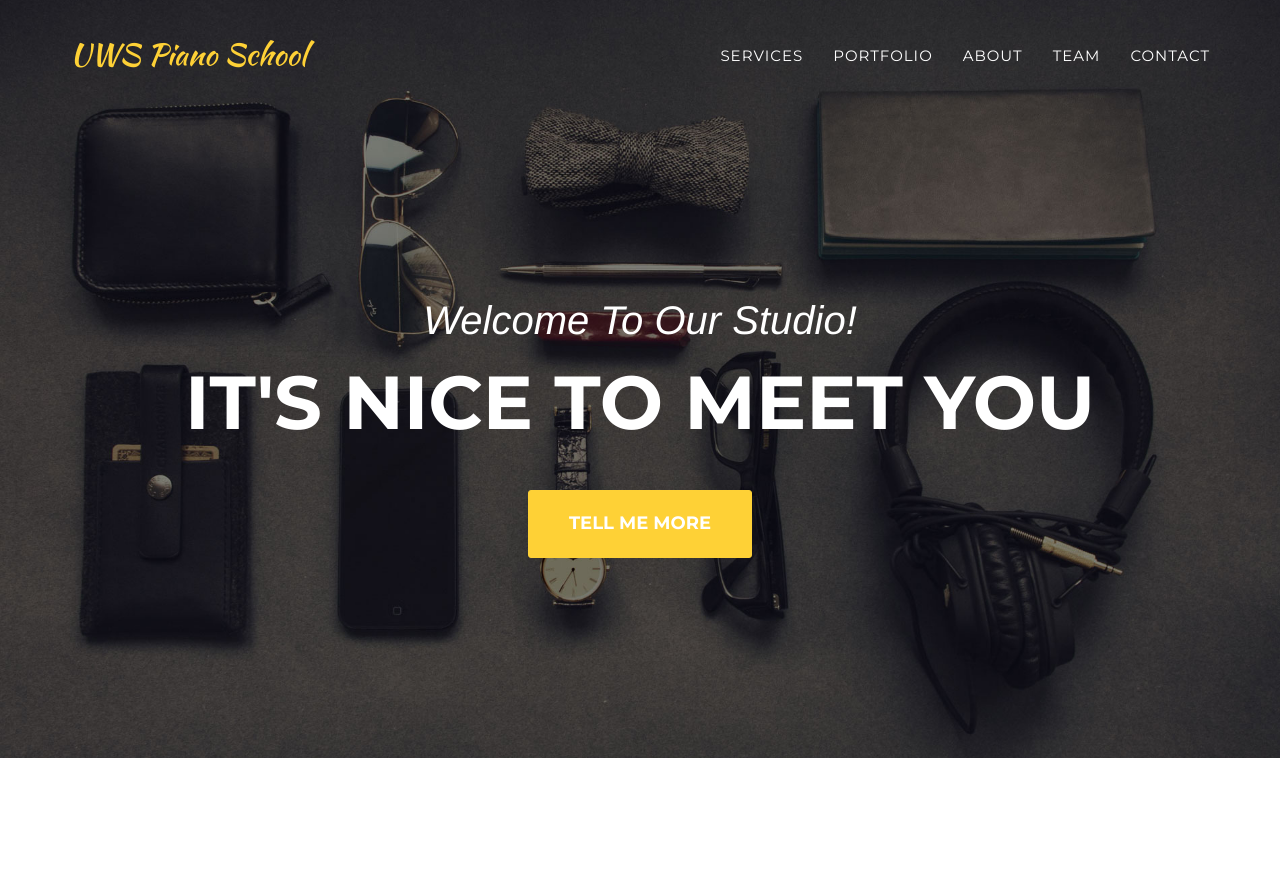
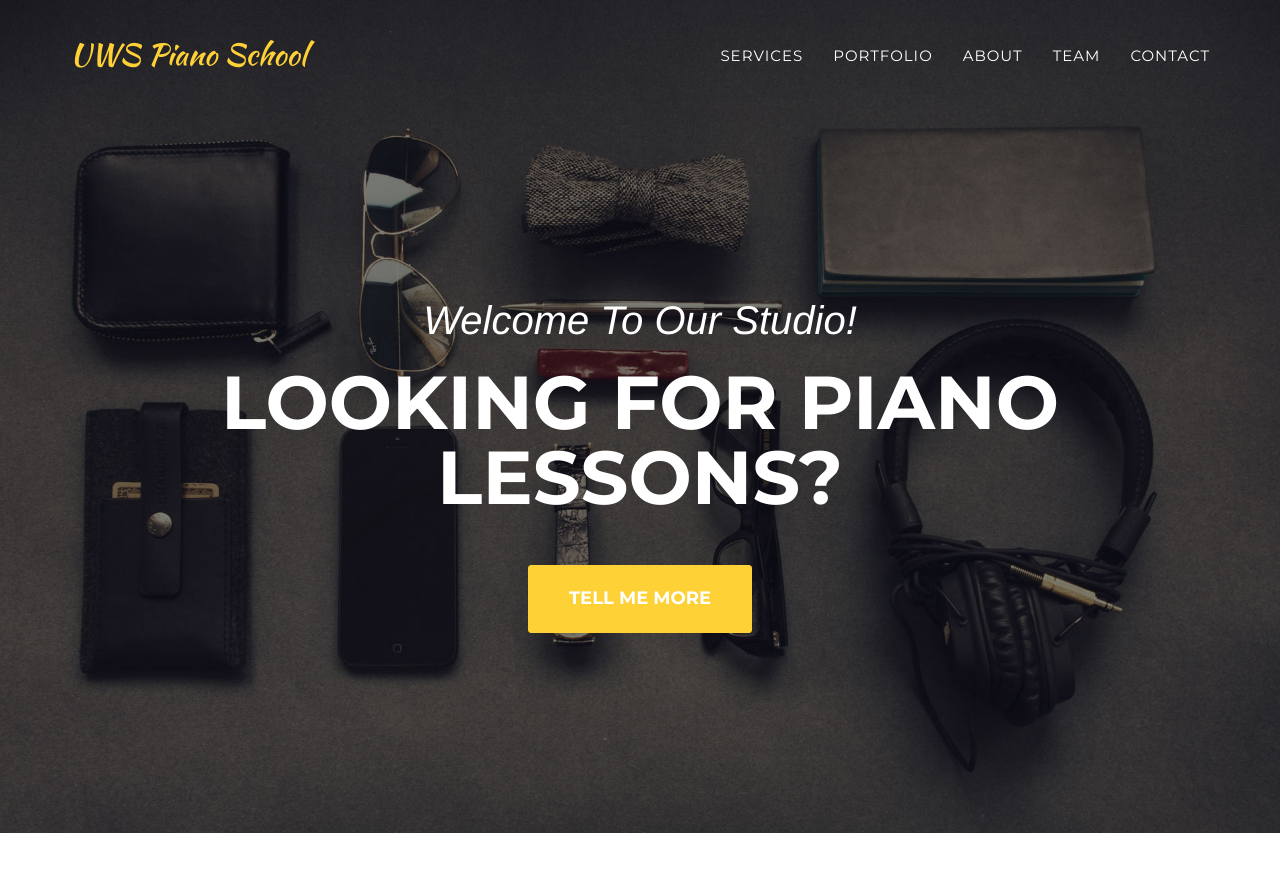
Before and after one commit to martinhenrylester/uwspianoschool, a Jekyll site: the page built from index.html, in a window 1280 px wide and 900 px high. Shown: the top 872 px of the window. Built offline with Jekyll 4.4.1, drawn with Linux system fonts in a browser that asks for light colours; some web fonts are replaced.

Commit message:
Change intro heading

```diff
--- a/_includes/header.html
+++ b/_includes/header.html
@@ -45,7 +45,7 @@
         <div class="container">
             <div class="intro-text">
                 <div class="intro-lead-in">Welcome To Our Studio!</div>
-                <div class="intro-heading">It's Nice To Meet You</div>
+                <div class="intro-heading">Looking for piano lessons?</div>
                 <a href="#services" class="page-scroll btn btn-xl">Tell Me More</a>
             </div>
         </div>
```
